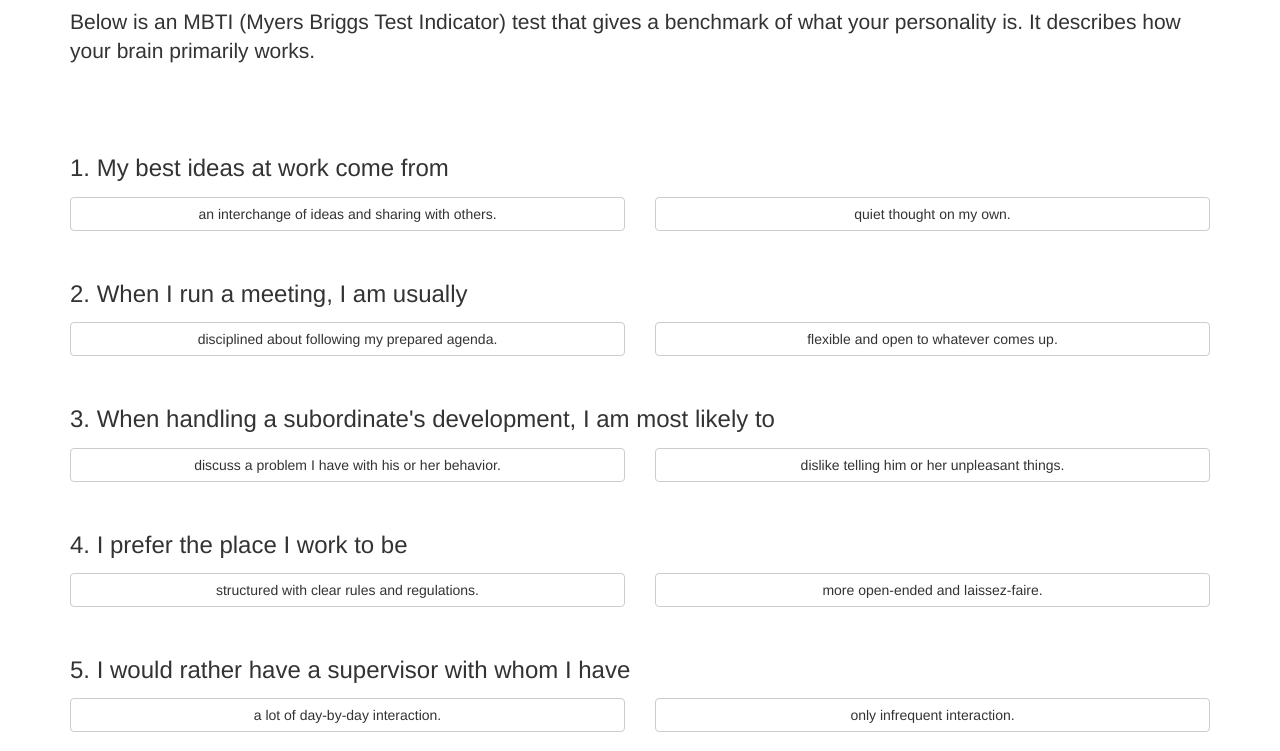
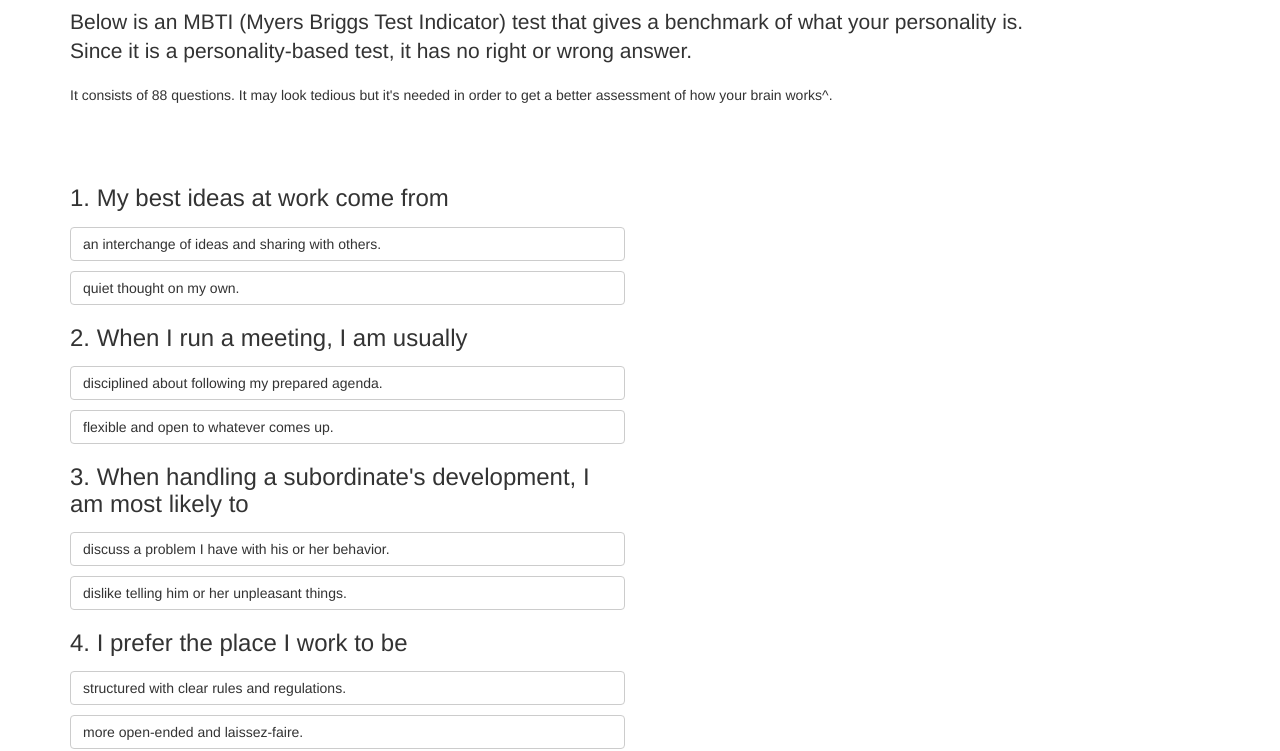
Before and after one commit to jamesflorentino/mbti-test, a plain HTML site: page index.html in a window 1280 px wide. Shown: the part 63-814 px from the top of the page. Drawn offline with Linux system fonts and the light colour scheme.

Commit message:
make compact

```diff
--- a/css/main.css
+++ b/css/main.css
@@ -9,3 +9,11 @@
   padding-bottom: 0;
   border: 0;
 }
+
+.btn-left {
+  text-align: left;
+}
+
+.btn-block ~ .btn-block {
+  margin-top: 10px;
+}
--- a/index.html
+++ b/index.html
@@ -27,21 +27,19 @@
     <div class="row" style="margin-bottom: 50px;">
       <div class="col-md-12">
         <h1>Discover your personality type</h1>
-        <p class="lead">Below is an MBTI (Myers Briggs Test Indicator) test that gives a benchmark of what your personality is. It describes how your brain primarily works.</p>
+        <p class="lead">Below is an MBTI (Myers Briggs Test Indicator) test that gives a benchmark of what your personality is. <br> Since it is a personality-based test, it has no right or wrong answer.</p>
+        <p>It consists of 88 questions. It may look tedious but it's needed in order to get a better assessment of how your brain works^.</p>
+
       </div>
     </div>
     <div class="row">
-      <div class="col-md-12 --col-md-offset-2">
+      <div class="col-md-6 --col-md-offset-3">
         <div ng-repeat="question in questions" class="separator">
           <h3 style="margin-bottom:15px;">{{question.title}}</h3>
-          <div class="row" style="margin-bottom: 50px;">
-            <div class="col-md-6" ng-repeat="selection in question.selections">
-              <a href="#" class="btn btn-block" ng-disabled="question.selected === selection" ng-click="answer(selection, question, $event)" ng-class="question.selected === selection ?
-                    'btn-success' : 'btn-default'">
-                  {{selection.label}}
-                </a>
-            </div>
-          </div>
+          <a href="#" ng-repeat="selection in question.selections" class="btn btn-block btn-left" ng-disabled="question.selected === selection" ng-click="answer(selection, question, $event)" ng-class="question.selected === selection ?
+          'btn-success' : 'btn-default'">
+          {{selection.label}}
+          </a>
         </div>
       </div>
     </div>
```
